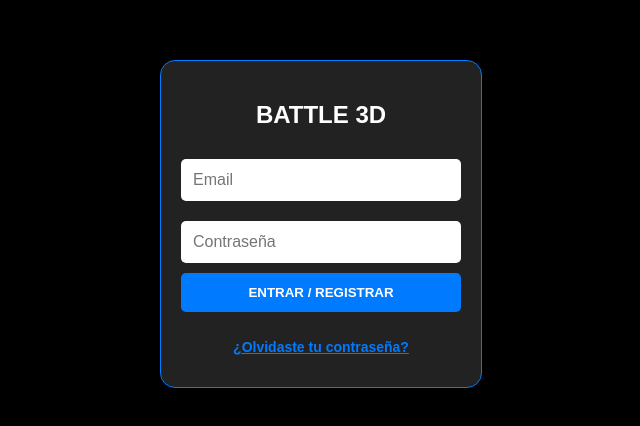
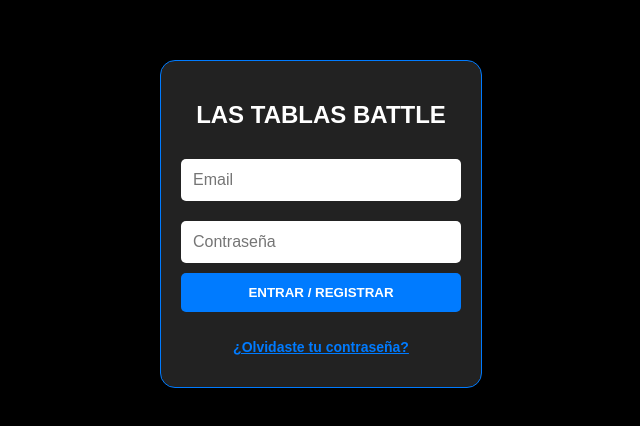
Before and after one commit to warrior966/juego, a website: page public/index.html in a window 1280 px wide. Shown: the part 176-602 px from the top of the page, without its empty margins (319-959 px from the left). Drawn offline with nearby package versions, Linux system fonts and the light colour scheme; no server answers.

Commit message:
Update index.html

```diff
--- a/public/index.html
+++ b/public/index.html
@@ -19,7 +19,7 @@
 <body>
     <div id="ui-container">
         <div id="auth-panel" class="panel">
-            <h2 style="color:white">BATTLE 3D</h2>
+            <h2 style="color:white">LAS TABLAS BATTLE</h2>
             <input type="email" id="email" placeholder="Email" autocapitalize="none">
             <input type="password" id="password" placeholder="Contraseña">
             <button onclick="handleAuth()">ENTRAR / REGISTRAR</button>
```
